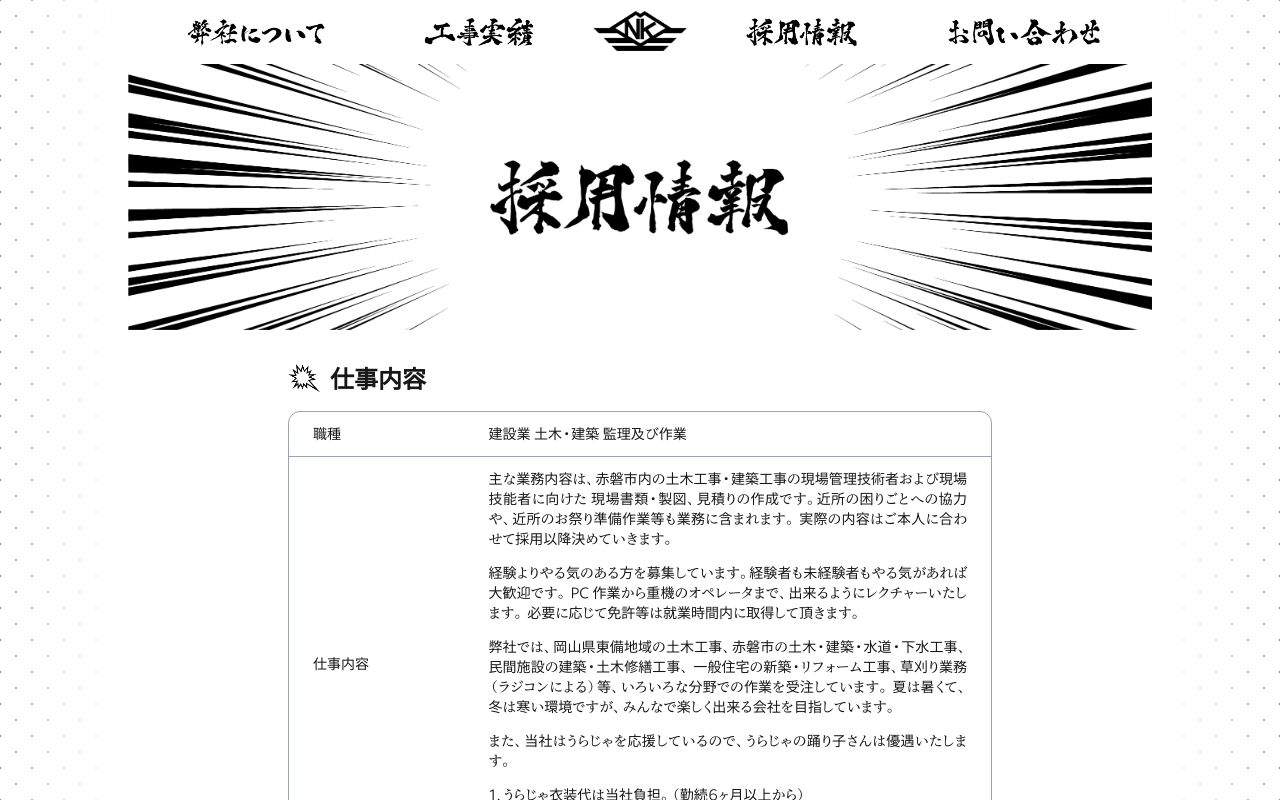
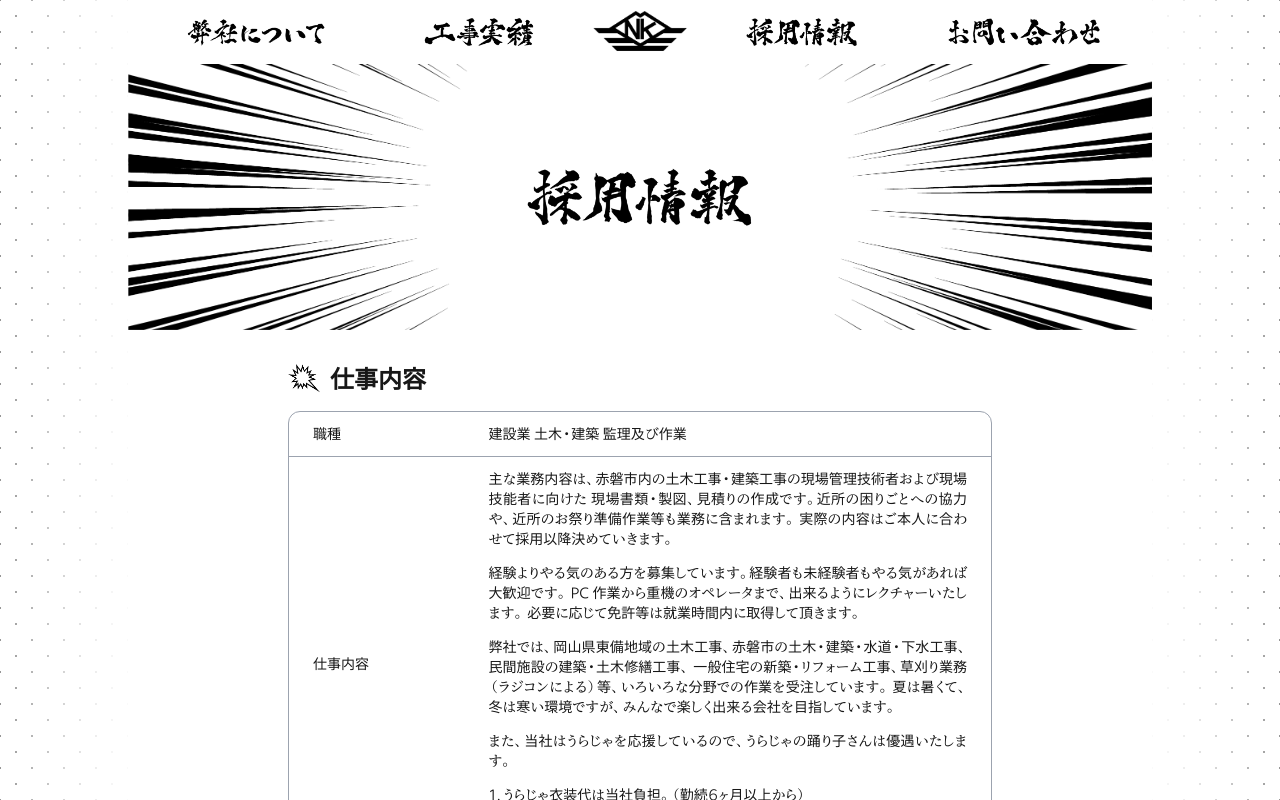
Before and after one commit to nakaken-ltd/nakaken-ltd.github.io, a Next.js app: page /recruit in a window 1280 px wide. Shown: the top 800 px of the page. Built offline with nearby package versions, Linux system fonts and the light colour scheme.

Commit message:
Adjust page title size

```diff
--- a/app/recruit/page.tsx
+++ b/app/recruit/page.tsx
@@ -22,8 +22,8 @@ export default function RecruitPage() {
             />
             <Image
               src={recruit}
-              alt="弊社について"
-              width={300}
+              alt="採用情報"
+              width={225}
               objectPosition="center center"
               style={{margin: 'auto', position: 'absolute', top: '50%', left: '50%', transform: 'translate(-50%,-50%)'}}
             />
--- a/app/works/page.tsx
+++ b/app/works/page.tsx
@@ -142,7 +142,7 @@ export default function WorksPage() {
             <Image
               src={works}
               alt="工事実績"
-              width={250}
+              width={215}
               objectPosition="center center"
               style={{margin: 'auto', position: 'absolute', top: '50%', left: '50%', transform: 'translate(-50%,-50%)'}}
             />
```
